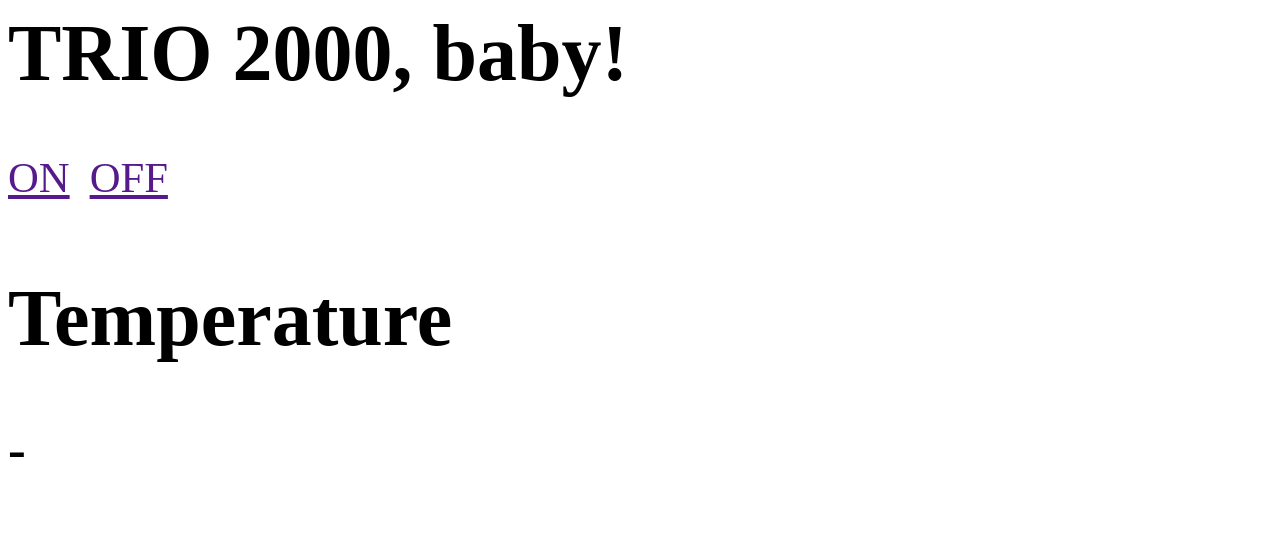
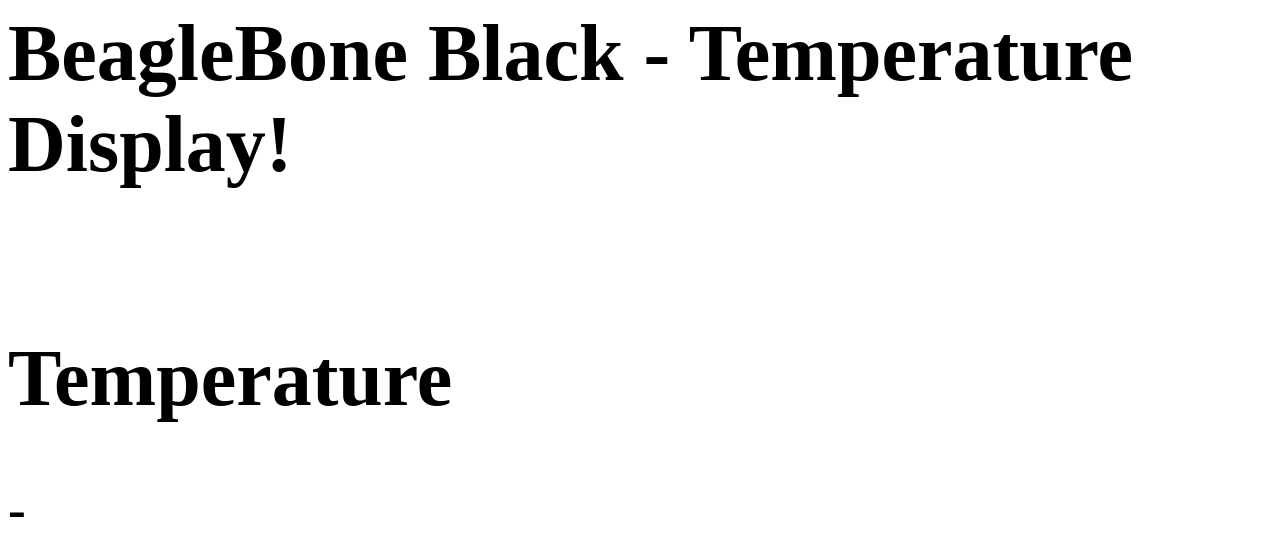
Before and after one commit to PatentedAnimal/AdminApp, a plain HTML site: page client.html in a window 1280 px wide. Drawn offline with nearby package versions, Linux system fonts and the light colour scheme; no server answers.

Commit message:
Fixed up code for publishing

```diff
--- a/client.html
+++ b/client.html
@@ -12,22 +12,11 @@
         var tempF = (tempC * 9/5) + 32;
         $("#temp").html(" " + tempC + "&deg; C<br> " + tempF + "&deg; F");
     }
-
-    function ledOn(){
-        socket.emit('digitalWrite', '{"pin":"USR3", "value":1}');
-    }
-
-    function ledOff(){
-        socket.emit('digitalWrite', '{"pin":"USR3", "value":0}');
-    }
     </script>
 </head>
 
 <body>
-    <h1 style="font-size:60pt;">TRIO 2000, baby!</h1>
-    <a href="" onClick="ledOn();" style="font-size:32pt;">ON</a>
-    &nbsp;&nbsp;&nbsp;
-    <a href="" onClick="ledOff();" style="font-size:32pt;">OFF</a>
+    <h1 style="font-size:60pt;">BeagleBone Black - Temperature Display!</h1>
     <br><br>
     <h1 style="font-size:60pt;">Temperature</h1>
     <h2 style="font-size:40pt;"id="temp">-</h2>
```
Also changed, not shown: server.js (+2 -17 lines).
